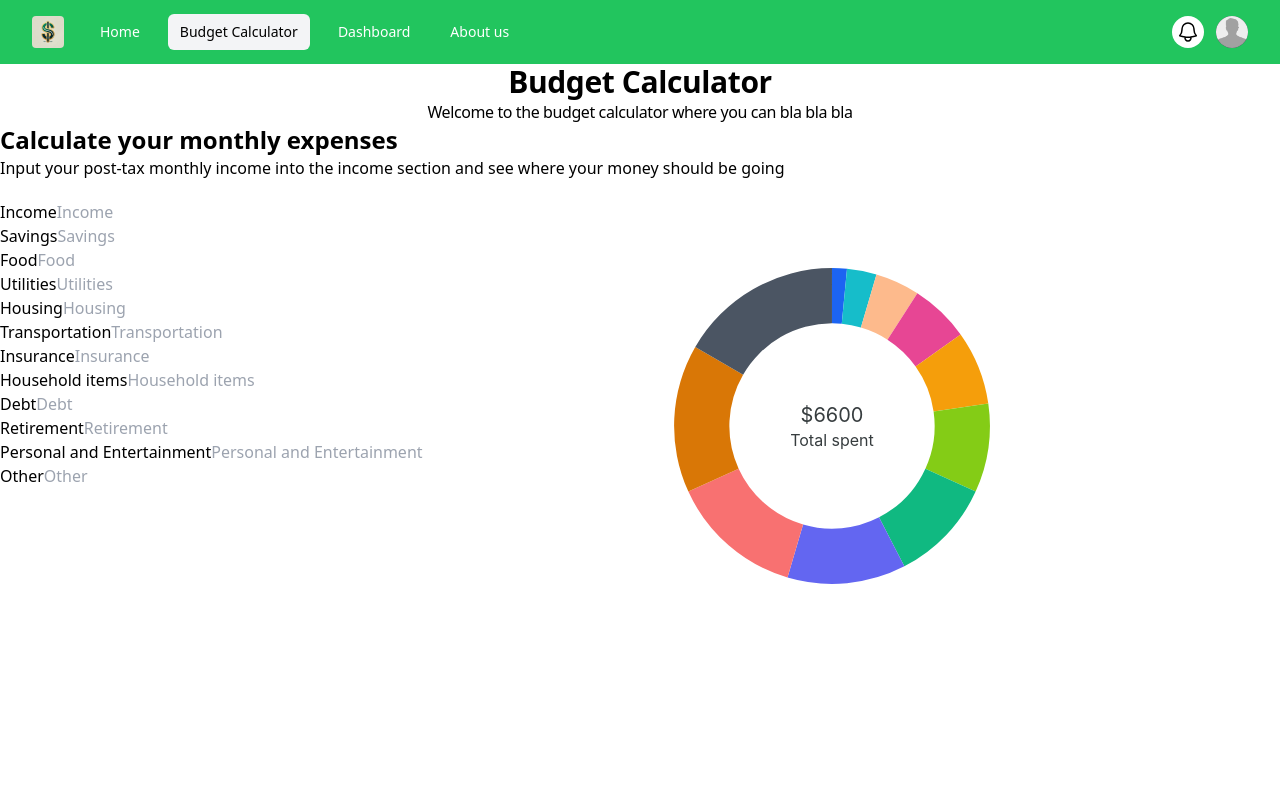
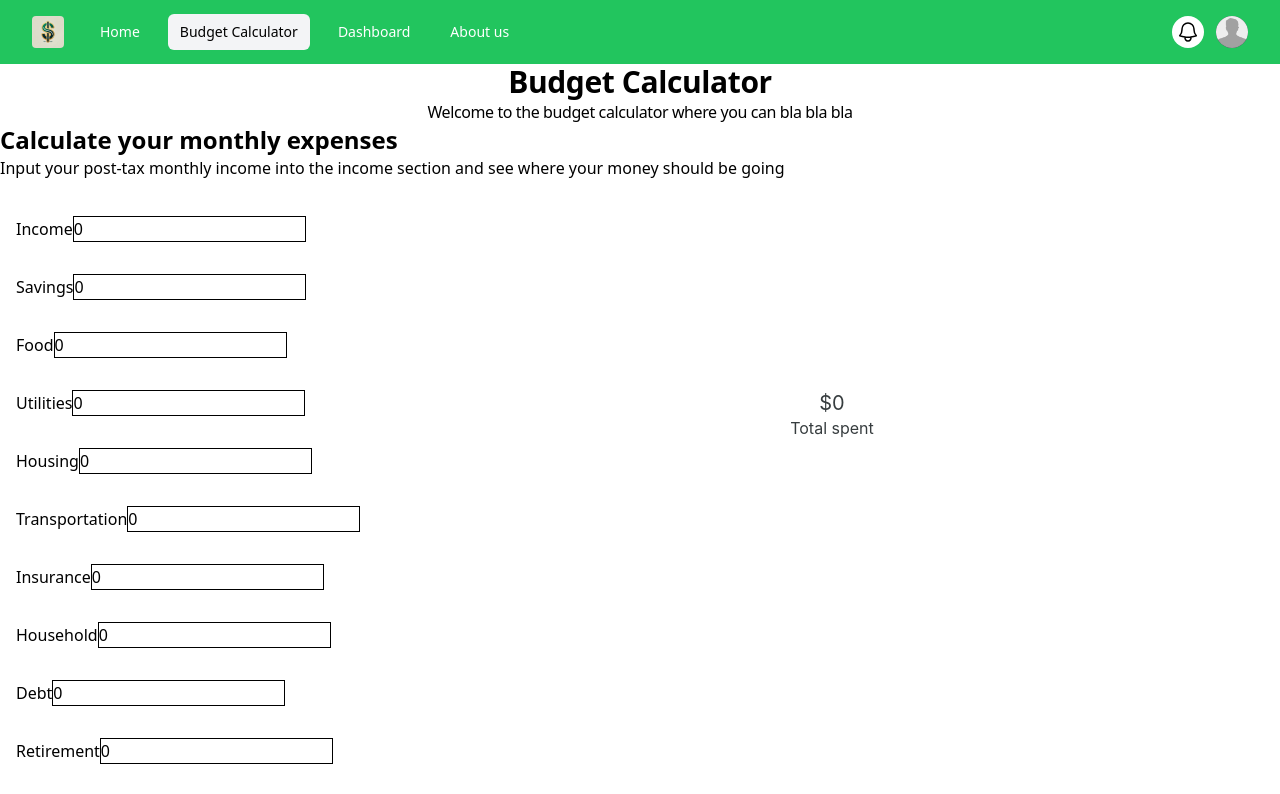
Before and after one commit to thefinnishstranger/Budget, a React (Vite) app: page /calculator in a window 1280 px wide. Shown: the top 794 px of the page. Built offline with nearby package versions, Linux system fonts and the light colour scheme.

Commit message:
improving the donut chart

```diff
--- a/src/components/CalculatorChart.tsx
+++ b/src/components/CalculatorChart.tsx
@@ -1,25 +1,51 @@
 import { useEffect, useRef } from "react";
-import ApexCharts from "apexcharts";
+import ApexCharts, { ApexOptions } from "apexcharts";
 
-const DonutChart = () => {
+interface BudgetCategories {
+    income: number;
+    savings: number;
+    food: number;
+    utilities: number;
+    housing: number;
+    transportation: number;
+    insurance: number;
+    household: number;
+    debt: number;
+    retirement: number;
+    personal: number;
+    other: number;
+  }
+
+  const DonutChart = ({ income, savings, food, utilities, housing, transportation, insurance, household, debt, retirement, personal, other }: BudgetCategories) => {
     const chartRef = useRef<ApexCharts | null>(null);
 
-  // Function to get chart options
-  const getChartOptions = () => {
+    const convertToNumber = (value: any) => {
+      return value === "" || isNaN(Number(value)) ? 0 : Number(value);
+    };
+
+    const getChartOptions = (categories: BudgetCategories): ApexOptions => {
       return {
-      series: [100, 200, 300, 400, 500, 600, 700, 800, 900, 1000, 1100],
+        series: [
+          convertToNumber(categories.savings),
+          convertToNumber(categories.food),
+          convertToNumber(categories.utilities),
+          convertToNumber(categories.housing),
+          convertToNumber(categories.transportation),
+          convertToNumber(categories.insurance),
+          convertToNumber(categories.household),
+          convertToNumber(categories.debt),
+          convertToNumber(categories.retirement),
+          convertToNumber(categories.personal),
+          convertToNumber(categories.other),
+        ],
+        labels: [
+          "savings", "food", "utilities", "housing",
+          "transportation", "insurance", "household",
+          "debt", "retirement", "personal", "other"
+        ],
         colors: [
-        "#1C64F2",  // Blue
-        "#16BDCA",  // Cyan
-        "#FDBA8C",  // Peach
-        "#E74694",  // Pink
-        "#F59E0B",  // Amber
-        "#84CC16",  // Lime Green
-        "#10B981",  // Teal
-        "#6366F1",  // Purple
-        "#F87171",  // Red
-        "#D97706",  // Orange
-        "#4B5563"   // Dark Gray
+          "#1C64F2", "#16BDCA", "#FDBA8C", "#E74694", "#F59E0B", "#84CC16", "#10B981",
+          "#6366F1", "#F87171", "#D97706", "#4B5563"
         ],
         chart: {
           height: 340,
@@ -81,7 +107,10 @@ const DonutChart = () => {
         chartRef.current.destroy();
       }
 
-    const chart = new ApexCharts(document.getElementById("donut-chart"), getChartOptions());
+      const chart = new ApexCharts(
+        document.getElementById("donut-chart"),
+        getChartOptions({ income, savings, food, utilities, housing, transportation, insurance, household, debt, retirement, personal, other })
+      );
       chartRef.current = chart;
       chart.render();
 
@@ -90,21 +119,10 @@ const DonutChart = () => {
           chartRef.current.destroy();
         }
       };
-  }, []);
+    }, [income, savings, food, utilities, housing, transportation, insurance, household, debt, retirement, personal, other]);
 
     return (
       <div className="max-w-sm w-full bg-white p-4 md:p-6">
-      <div className="flex justify-between mb-3">
-        <div className="flex items-center">
-          <h5 className="text-xl font-bold leading-none text-gray-900 dark:text-white pe-1"></h5>
-        </div>
-      </div>
-
-      <div>
-
-      </div>
-
-      {/* Donut Chart */}
         <div className="py-6" id="donut-chart"></div>
       </div>
     );
--- a/src/index.css
+++ b/src/index.css
@@ -1,3 +1,13 @@
 @tailwind base;
 @tailwind components;
 @tailwind utilities;
+
+@layer base {
+    input[type='number']::-webkit-outer-spin-button,
+    input[type='number']::-webkit-inner-spin-button,
+    input[type='number'] {
+      -webkit-appearance: none;
+      margin: 0;
+      -moz-appearance: textfield !important;
+    }
+ }
--- a/src/pages/BudgetCalculator.tsx
+++ b/src/pages/BudgetCalculator.tsx
@@ -1,21 +1,33 @@
+import { useState } from "react"
 import CalculatorChart from "../components/calculatorChart"
 
-const inputs = [
-  { type: 'Income' },
-  { type: 'Savings' },
-  { type: 'Food' },
-  { type: 'Utilities' },
-  { type: 'Housing' },
-  { type: 'Transportation' },
-  { type: 'Insurance' },
-  { type: 'Household items' },
-  { type: 'Debt' },
-  { type: 'Retirement' },
-  { type: 'Personal and Entertainment' },
-  { type: 'Other' }
-]
+const BudgetCalculator: React.FC = () => {
+  const [budget, setBudget] = useState({
+    income: 0,
+    savings: 0,
+    food: 0,
+    utilities: 0,
+    housing: 0,
+    transportation: 0,
+    insurance: 0,
+    household: 0,
+    debt: 0,
+    retirement: 0,
+    personal: 0,
+    other: 0,
+  })
 
-const BudgetCalculator: React.FC = () => {
+  const moneyLeft = budget.income - (
+    budget.savings + budget.food + budget.utilities + budget.housing +
+    budget.transportation + budget.insurance + budget.household +
+    budget.debt + budget.retirement + budget.personal + budget.other
+  );
+
+  const handleInputChange = (e: React.ChangeEvent<HTMLInputElement>, type: string) => {
+    const value = e.target.value === "" ? "" : Number(e.target.value)
+    setBudget({...budget, [type]: value})
+  }
+
   return (
     <div>
       <div className="text-center tracking-tight">
@@ -37,18 +49,39 @@ const BudgetCalculator: React.FC = () => {
       <div className="grid grid-cols-2">
         <div>
           <ul>
-            {inputs.map((input) => (
-              <li key={input.type}>
-                <label>{input.type}</label>
-                <input type="text" placeholder={input.type} />
+            {Object.keys(budget).map((key) => (
+              <li key={key} className="p-4">
+                <label>{key.charAt(0).toUpperCase() + key.slice(1)}</label>
+                <input
+                  type="number"
+                  value={budget[key as keyof typeof budget]}
+                  onChange={(e) => handleInputChange(e, key)}
+                  className="ml-10 border border-solid border-black"
+
+                />
               </li>
             ))}
           </ul>
+          <p className="text-2xl p-5 font-bold">
+            Income left: {moneyLeft}$
+          </p>
         </div>
         <div>
-          <CalculatorChart />
+        <CalculatorChart
+            income={budget.income}
+            savings={budget.savings}
+            food={budget.food}
+            utilities={budget.utilities}
+            housing={budget.housing}
+            transportation={budget.transportation}
+            insurance={budget.insurance}
+            household={budget.household}
+            debt={budget.debt}
+            retirement={budget.retirement}
+            personal={budget.personal}
+            other={budget.other}
+          />
         </div>
-
       </div>
     </div>
   )
```
Lines whose indentation alone changed are shown as unchanged.
